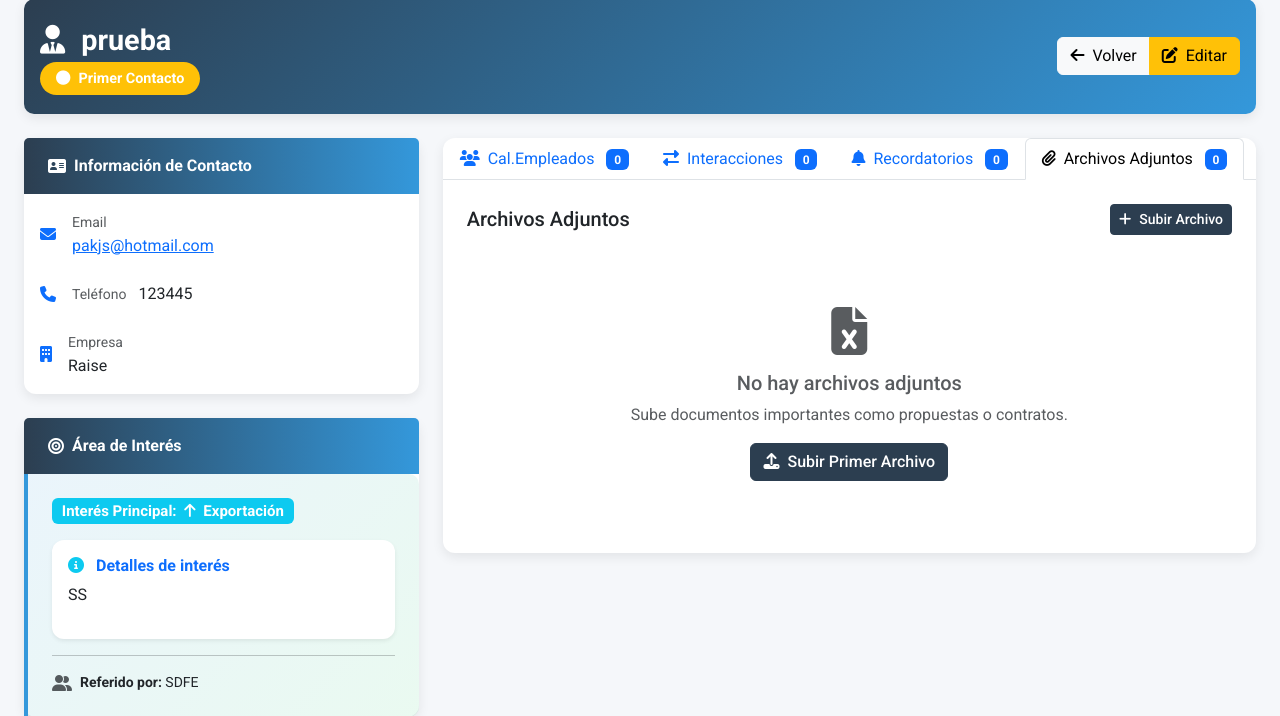
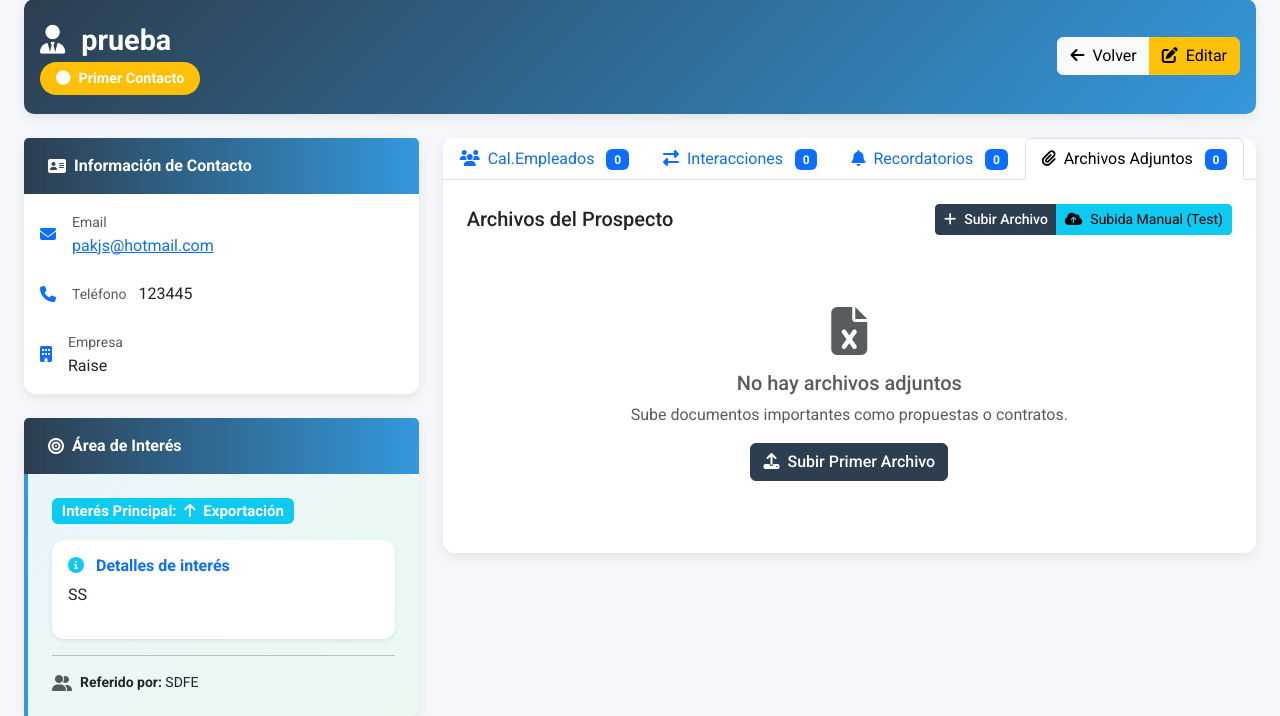
Before and after one commit to lhuskyl271/3R-TRANSPORTE, a Django app: page /prospecto/4/ in a window 1280 px wide, after a click that opens the changed part. Shown: the part 127-843 px from the top of the page. Run offline with Django 5.2, Linux system fonts and the light colour scheme; a user stored in the database is signed in; data comes from the database, SQL or seed files in the repository; data that the repository does not hold is empty.

Commit message:
Update prospecto_detail.html

```diff
--- a/ventas/templates/ventas/prospecto_detail.html
+++ b/ventas/templates/ventas/prospecto_detail.html
@@ -563,12 +563,16 @@
 
                     <div class="tab-pane fade p-4" id="nav-archivos" role="tabpanel">
                         <div class="d-flex justify-content-between align-items-center mb-4 flex-wrap">
-                            <h5 class="mb-0 me-2">Archivos Adjuntos</h5>
-                            <button class="btn btn-sm btn-primary mt-2 mt-md-0" data-bs-toggle="modal" data-bs-target="#addFileModal">
-                                <i class="fas fa-plus me-2"></i>Subir Archivo
-                            </button>
+                            <h5 class="mb-0 me-3">Archivos del Prospecto</h5>
+                            <div class="btn-group">
+                                <button class="btn btn-sm btn-primary mt-2 mt-md-0" data-bs-toggle="modal" data-bs-target="#addFileModal">
+                                    <i class="fas fa-plus me-2"></i>Subir Archivo
+                                </button>
+                                <button class="btn btn-sm btn-info mt-2 mt-md-0" data-bs-toggle="modal" data-bs-target="#manualUploadModal" title="Herramienta de diagnóstico">
+                                    <i class="fas fa-cloud-upload-alt me-2"></i>Subida Manual (Test)
+                                </button>
+                            </div>
                         </div>
-
                         {% if archivos_adjuntos %}
                         <div class="list-group">
                             {% for archivo in archivos_adjuntos %}
@@ -682,4 +686,37 @@
     </div>
 </div>
 
+<div class="modal fade" id="manualUploadModal" tabindex="-1" aria-labelledby="manualUploadModalLabel" aria-hidden="true">
+    <div class="modal-dialog">
+        <div class="modal-content">
+            <div class="modal-header">
+                <h5 class="modal-title" id="manualUploadModalLabel">
+                    <i class="fas fa-cloud-upload-alt me-2"></i>Subida Manual a S3 (Test)
+                </h5>
+                <button type="button" class="btn-close" data-bs-dismiss="modal" aria-label="Close"></button>
+            </div>
+            <form action="{% url 'upload_to_s3_manual' %}" method="post" enctype="multipart/form-data">
+                <div class="modal-body">
+                    {% csrf_token %}
+                    <div class="alert alert-info small">
+                        <i class="fas fa-info-circle me-2"></i>
+                        Esta es una herramienta de diagnóstico. El archivo subido aquí **no** quedará asociado a este prospecto.
+                    </div>
+                    <div class="mb-3">
+                        <label for="manualArchivoInput" class="form-label fw-bold">Seleccionar Archivo de Prueba</label>
+                        <input class="form-control" type="file" id="manualArchivoInput" name="archivo" required>
+                    </div>
+                </div>
+                <div class="modal-footer">
+                    <button type="button" class="btn btn-secondary" data-bs-dismiss="modal">
+                        <i class="fas fa-times me-2"></i>Cancelar
+                    </button>
+                    <button type="submit" class="btn btn-info">
+                        <i class="fas fa-cogs me-2"></i>Ejecutar Subida de Prueba
+                    </button>
+                </div>
+            </form>
+        </div>
+    </div>
+</div>
 {% endblock %}
```
